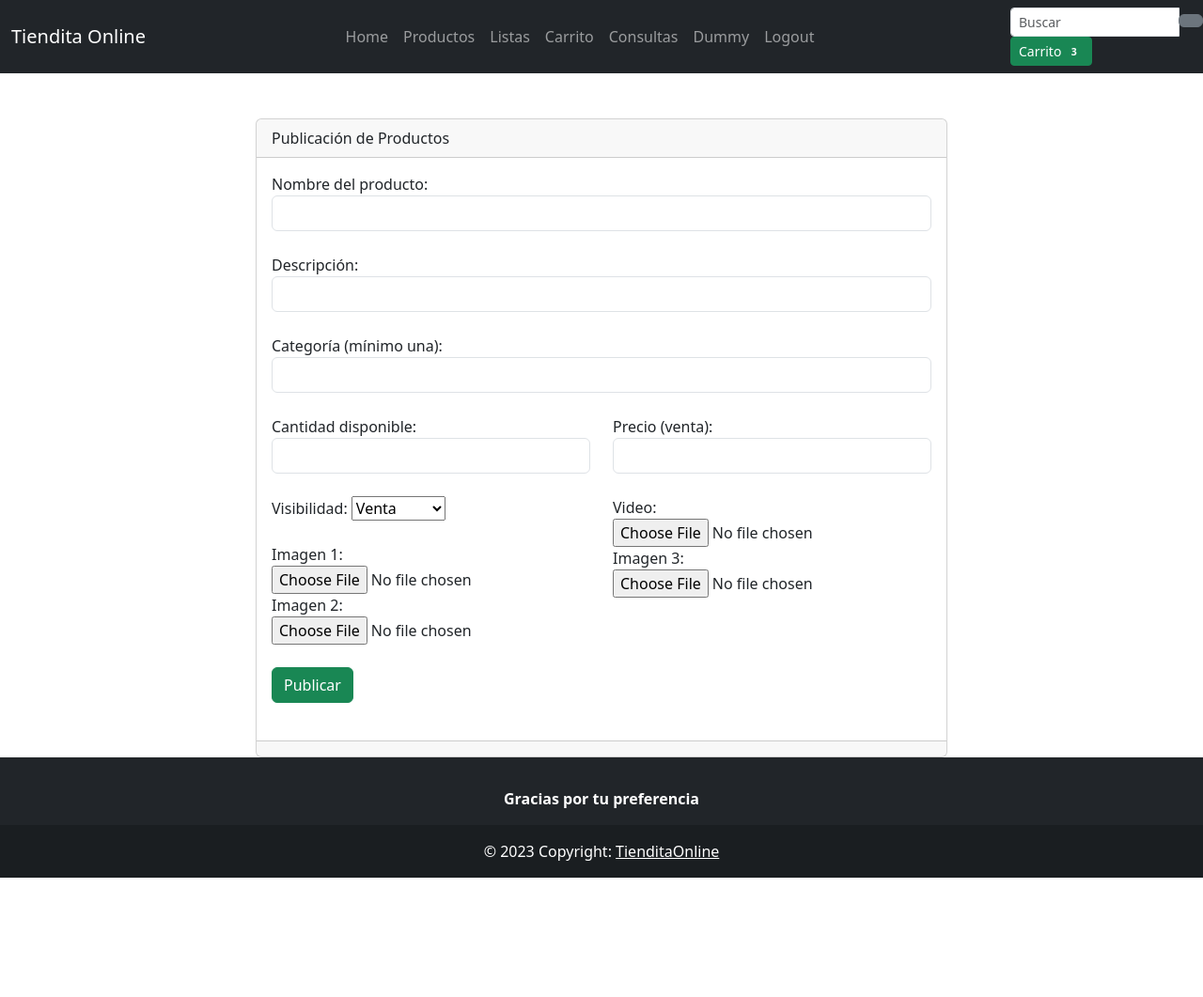
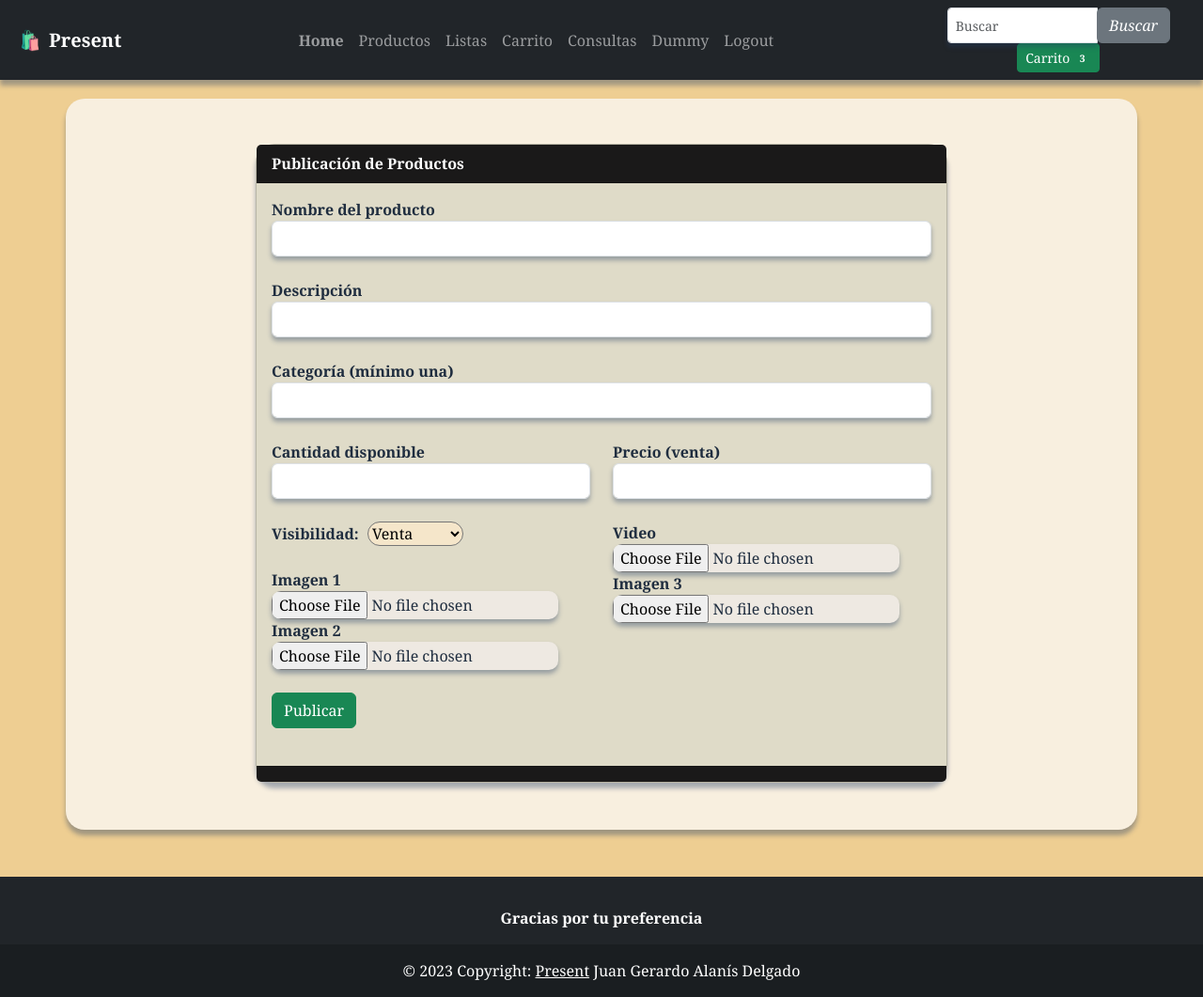
Before and after one commit to JuanAlanisDel/PIAPWCI, a PHP site: page /productos.php in a window 1280 px wide. Shown: the whole page at 94% size. Before the commit the page ends 934 px from the top, so only its background shows below. Run offline with PHP 8.4, Linux system fonts and the light colour scheme.

Commit message:
fin, tal vez

```diff
--- a/carritocompras.php
+++ b/carritocompras.php
@@ -16,7 +16,7 @@
     <div class="row">
         <div class="col-12">
             <div class="table-responsive">
-                <table class="table table-striped">
+                <table class="table table-striped" id="tabla">
                     <thead>
                         <tr>
                             <th scope="col"> </th>
--- /dev/null
+++ b/css/general.css
@@ -0,0 +1,86 @@
+body{
+    font-family:Cambria, Cochin, Georgia, Times, 'Times New Roman', serif;
+    background-color:rgb(238, 206, 146);
+}
+a{
+    font-family:Cambria, Cochin, Georgia, Times, 'Times New Roman', serif
+}
+input.form-control{
+    font-family:Cambria, Cochin, Georgia, Times, 'Times New Roman', serif
+}
+i{
+    font-family:Cambria, Cochin, Georgia, Times, 'Times New Roman', serif
+}
+span{
+    font-family:Cambria, Cochin, Georgia, Times, 'Times New Roman', serif
+}
+a.navbar-brand{
+    padding-left: 10px;
+}
+img.align-text-top{
+padding-left:10px;
+}
+form.form-inline{
+    padding-right: 35px;
+}
+nav{
+    text-align: center;
+    box-shadow: 0px 6px 5px rgba(39, 63, 100, 0.39);
+}
+input{
+    box-shadow: 0px 4px 5px rgba(39, 63, 100, 0.39);
+}
+#contenido{
+    background-color:rgb(248, 239, 223);
+    margin-top:20px;
+    border-left: 20px;
+    border-radius: 20px;
+    margin-bottom: 50px;
+    box-shadow: 0px 6px 5px rgba(39, 63, 100, 0.39);
+}
+.card-header{
+    background-color: rgb(26, 25, 25);
+    color:white;
+}
+.card-footer{
+    background-color: rgb(26, 25, 25);
+}
+.card{
+    color:rgb(31, 45, 63);
+    border-radius:20px;
+    background-color: rgb(223, 219, 200);
+    box-shadow: 0px 6px 5px rgba(39, 63, 100, 0.39);
+    margin-bottom:50px;
+}
+select{
+    margin-left: 5px;
+    border-radius: 20px;
+    background-color: rgb(245, 230, 202);
+}
+#imagen{
+    border-radius: 10px;
+    background-color: rgb(238, 233, 226);
+}
+.list-group-item{
+    color:rgb(247, 248, 250);
+    background-color: rgb(170, 158, 138);
+}
+.card-img-top{
+    border-radius: 20px;
+}
+#fecha{
+    border-radius:20px;
+}
+#imagenperfil{
+    box-shadow: 0px 6px 5px rgba(39, 63, 100, 0.39);
+}
+#carousel{
+    color:rgb(245, 247, 252);
+    text-shadow: 0 0 5px rgba(24, 41, 66, 0.774);
+}
+#landing{
+    margin-top:20px;
+    background-color:rgb(248, 239, 223);
+    border-radius: 50px;
+    margin-bottom: 20px;
+}
--- a/footer.php
+++ b/footer.php
@@ -16,7 +16,9 @@
   <!-- Copyright -->
   <div class="text-center p-3" style="background-color: rgba(0, 0, 0, 0.2);">
     © 2023 Copyright:
-    <a class="text-white" href="index.php">TienditaOnline</a>
+    <a class="text-white" href="index.php">Present</a>
+    Juan Gerardo Alanís Delgado
+
   </div>
   <!-- Copyright -->
 </footer>
--- a/header.php
+++ b/header.php
@@ -8,10 +8,12 @@ session_start();
     <meta name="viewport" content="width=device-width, initial-scale=1.0">
     <title>Tiendita Online</title>
     <link href="https://cdn.jsdelivr.net/npm/bootstrap@5.3.1/dist/css/bootstrap.min.css" rel="stylesheet" integrity="sha384-4bw+/aepP/YC94hEpVNVgiZdgIC5+VKNBQNGCHeKRQN+PtmoHDEXuppvnDJzQIu9" crossorigin="anonymous">
+    <link href="css/general.css" rel="stylesheet">
 <!--Barra de Navegación-->
 <nav class="navbar navbar-expand-md navbar-dark bg-dark">
     <div class="container">
-        <a class="navbar-brand" href="index.php">Tiendita Online</a>
+    <img src="img/shop.png" alt="" width="30" height="24" class="d-inline-block align-text-top">
+        <a class="navbar-brand" href="index.php"><b>Present</b></a>
         <button class="navbar-toggler" type="button" data-toggle="collapse" data-target="#navbarsExampleDefault" aria-controls="navbarsExampleDefault" aria-expanded="false" aria-label="Toggle navigation">
             <span class="navbar-toggler-icon"></span>
         </button>
@@ -19,7 +21,7 @@ session_start();
         <div class="collapse navbar-collapse justify-content-end" id="navbarsExampleDefault">
             <ul class="navbar-nav m-auto">
                 <li class="nav-item m-auto">
-                    <a class="nav-link" href="index.php">Home</a>
+                    <a class="nav-link" href="index.php"><b>Home</b></a>
                 </li>
                 <li class="nav-item">
                     <a class="nav-link" href="productos.php">Productos</a>
@@ -37,7 +39,7 @@ session_start();
                     <a class="nav-link" href="perfil.php">Dummy</a>
                 </li>
                 <li class="nav-item">
-                    <a class="nav-link" href="login.php">Logout</a>
+                    <a class="nav-link" href="landing.php">Logout</a>
                 </li>
             </ul>
         </div>
@@ -50,7 +52,7 @@ session_start();
                     <input type="text" class="form-control" aria-label="Small" aria-describedby="inputGroup-sizing-sm" placeholder="Buscar">
                     <div class="input-group-append">
                         <button type="button" class="btn btn-secondary btn-number">
-                            <i class="bi bi-search"></i>
+                            <i class="bi bi-search">Buscar</i>
                         </button>
                     </div>
                 </div>
@@ -68,5 +70,5 @@ session_start();
 
 </head>
 <body>
-    <div class="container">
+    <div class="container" id="contenido">
     <br/>
--- a/login.php
+++ b/login.php
@@ -53,7 +53,7 @@ else{
 
   <!-- Bootstrap CSS v5.2.1 -->
   <link href="https://cdn.jsdelivr.net/npm/bootstrap@5.2.1/dist/css/bootstrap.min.css" rel="stylesheet" integrity="sha384-iYQeCzEYFbKjA/T2uDLTpkwGzCiq6soy8tYaI1GyVh/UjpbCx/TYkiZhlZB6+fzT" crossorigin="anonymous">
-
+  <link href="css/general.css" rel="stylesheet">
 </head>
 
 <body>
@@ -75,6 +75,7 @@ else{
             <br/>
             Recordar: <input type="checkbox" <?php echo$chkrecordar;?> name="chkrecordar" value="si" id="">
         <br/>
+        <br>
            <button class="btn btn-success" type="submit">Entrar</button>
            </form>
            <br/>
--- a/perfil.php
+++ b/perfil.php
@@ -1,10 +1,8 @@
 <?php include("header.php");
 ?>
-<div class="p-5 bg-light">
-    <div class="container">
         <div class="row">
         <div class="col-md-6">
-<img width=400 height=400 class="rounded float-start" src="imagenes/<?php echo $_SESSION["imagen"]; ?>" alt="">
+<img id="imagenperfil" width=400 height=400 class="rounded float-start" src="imagenes/<?php echo $_SESSION["imagen"]; ?>" alt="">
         </div>
         <div class="col-md-3">
         <p class="h6">Usuario</p>
@@ -30,8 +28,6 @@
     <p class="h3"><?php print_r($_SESSION["rol"]); ?></p>
     <br>
         </div>
-</div>
     </div>
 </div>
-</div>
 <?php include("footer.php");?>
--- a/productos.php
+++ b/productos.php
@@ -39,39 +39,39 @@ if($_POST){
         <br/>
             <div class="card">
                 <div class="card-header">
-                    Publicación de Productos
+                <b>Publicación de Productos</b>
                 </div>
                 <div class="card-body">
-                <form method="post" action="productos.php" enctype="multipart/form-data">
-                Nombre del producto:<input type="text" required class="form-control" name="nomprod" id="">
+                <form method="post" action="productos.php" enctype="multipart/form-data"><b>
+                Nombre del producto</b><input type="text" required class="form-control" name="nomprod" id="">
          <br/>
-                Descripción:<input type="text" required class="form-control" name="descripcion" id="">
+                <b>Descripción</b><input type="text" required class="form-control" name="descripcion" id="">
          <br/>
-            Categoría (mínimo una):<input type="text" required class="form-control" name="categoria" id="">
+            <b>Categoría (mínimo una)</b><input type="text" required class="form-control" name="categoria" id="">
         <div class="row">
             <div class="col-md-6">
             <br/>
-        Cantidad disponible:<input type="text" required class="form-control" name="cantdis" id="">
+        <b>Cantidad disponible</b><input type="text" required class="form-control" name="cantdis" id="">
         <br/>
-         Visibilidad:
-         <select name="vision" id="">
+         <b>Visibilidad:</b>
+         <select name="vision" id="vision">
             <option value="Venta"<?php echo ($vision=="Venta")?"selected":"";?>>Venta</option>
             <option value="Cotización"<?php echo ($vision=="Cotización")?"selected":"";?>>Cotización</option>
         </select>
         <br/>
         <br/>
-        Imagen 1: <br><input type="file" name="imagen1" id="">
+        <b>Imagen 1</b> <br><input type="file" name="imagen1" id="imagen">
          <br/>
-         Imagen 2: <br><input type="file" name="imagen2" id="">
+         <b>Imagen 2</b> <br><input type="file" name="imagen2" id="imagen">
          <br/>
         </div>
         <div class="col-md-6">
         <br/>
-         Precio (venta):<input type="text" required class="form-control" name="precio" id="">
+         <b>Precio (venta)</b><input type="text" required class="form-control" name="precio" id="">
         <br/>
-        Video: <br><input type="file" name="video" id="">
+        <b>Video</b> <br><input type="file" name="video" id="imagen">
         <br/>
-        Imagen 3: <br><input type="file" name="imagen3" id="">
+        <b>Imagen 3</b> <br><input type="file" name="imagen3" id="imagen">
          <br/>
         </div>
         </div>
--- a/registro.php
+++ b/registro.php
@@ -89,6 +89,7 @@ if($_POST){
   <!-- Bootstrap CSS v5.2.1 -->
   <link href="https://cdn.jsdelivr.net/npm/bootstrap@5.2.1/dist/css/bootstrap.min.css" rel="stylesheet"
     integrity="sha384-iYQeCzEYFbKjA/T2uDLTpkwGzCiq6soy8tYaI1GyVh/UjpbCx/TYkiZhlZB6+fzT" crossorigin="anonymous">
+    <link href="css/general.css" rel="stylesheet">
     <script href="js/registro.js"></script>
 </head>
 
@@ -114,7 +115,7 @@ if($_POST){
         Nombre completo:<input type="text" required class="form-control" name="nombre" id="">
          <br/>
          Fecha de nacimiento:
-         <input type="date" name="fecha" id="">
+         <input type="date" name="fecha" id="fecha">
          <br/>
          <br/>
          Rol:
```
Also changed, not shown: index.php (+12 -12 lines), landing.php (+56 -14 lines), lista.php (+8 -8 lines), img/fondo.jpg (added), img/shopping.jpg (deleted), img/slide1.jpg, img/slide2.jpg (renamed from img/decorating.jpg), img/slide3.jpg (added).
